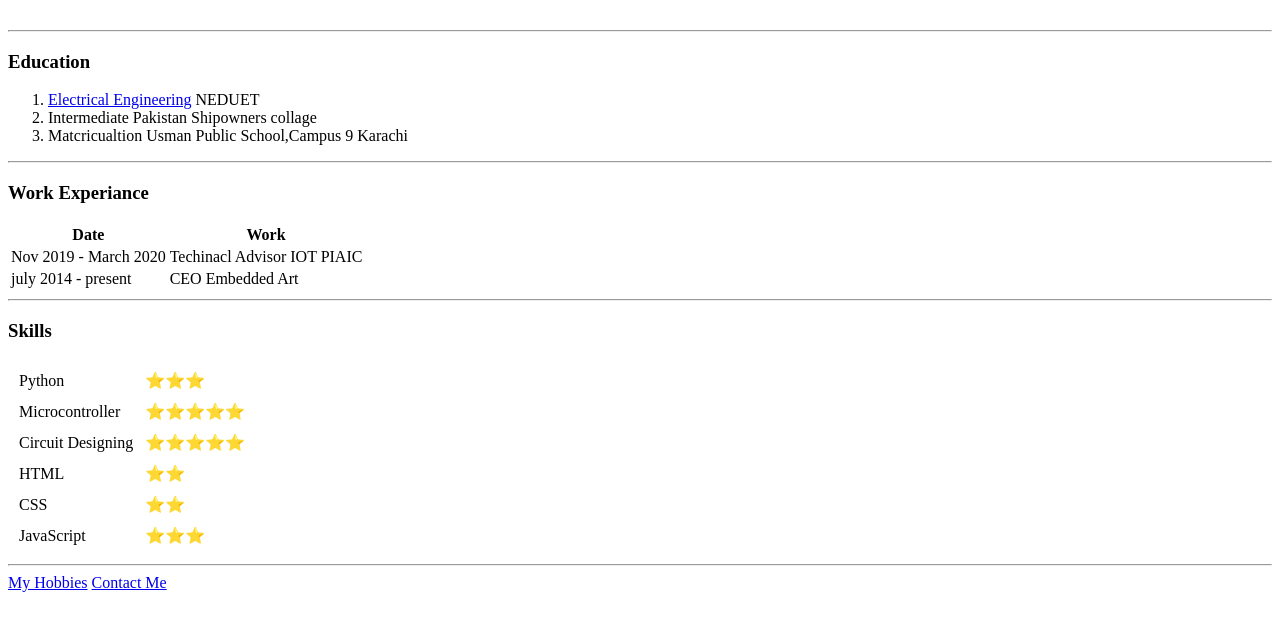
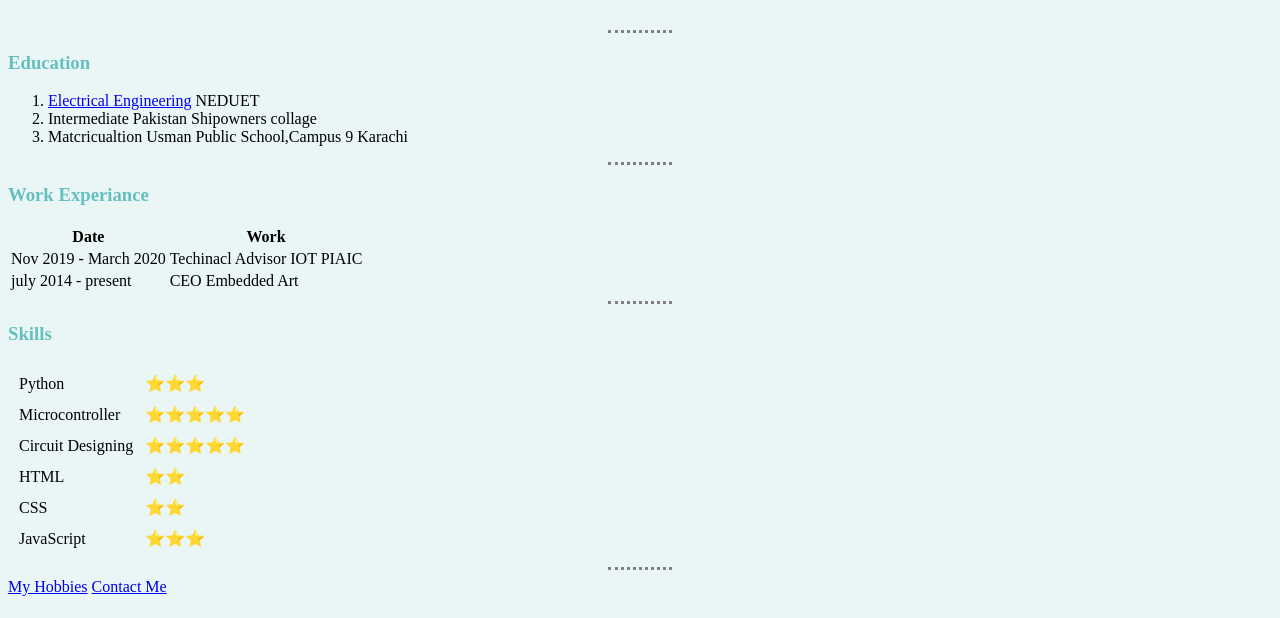
Before and after one commit to Asad-Ur-Rahman/Assignment-1, a plain HTML site: page index.html in a window 1280 px wide. Shown: the part 182-800 px from the top of the page. Drawn offline with Linux system fonts and the light colour scheme.

Commit message:
CSS added

```diff
--- a/index.html
+++ b/index.html
@@ -4,6 +4,7 @@
 <head>
   <meta charset="utf-8">
   <title>My Personal Site</title>
+  <link rel="stylesheet" href="style.css">
 </head>
 
 <body>
--- /dev/null
+++ b/style.css
@@ -0,0 +1,16 @@
+body{
+  background-color: #EAF6F6
+}
+
+hr {
+  /* background-color: white; */
+  border-style: none;
+  border-top-style: dotted;
+  border-color: grey;
+  border-width: 3px;
+  width: 5%;
+}
+
+h1,h3{
+  color: #66bfbf;
+}
```
Also changed, not shown: contact.html (+2 -0 lines), hobbies.html (+1 -0 lines).
